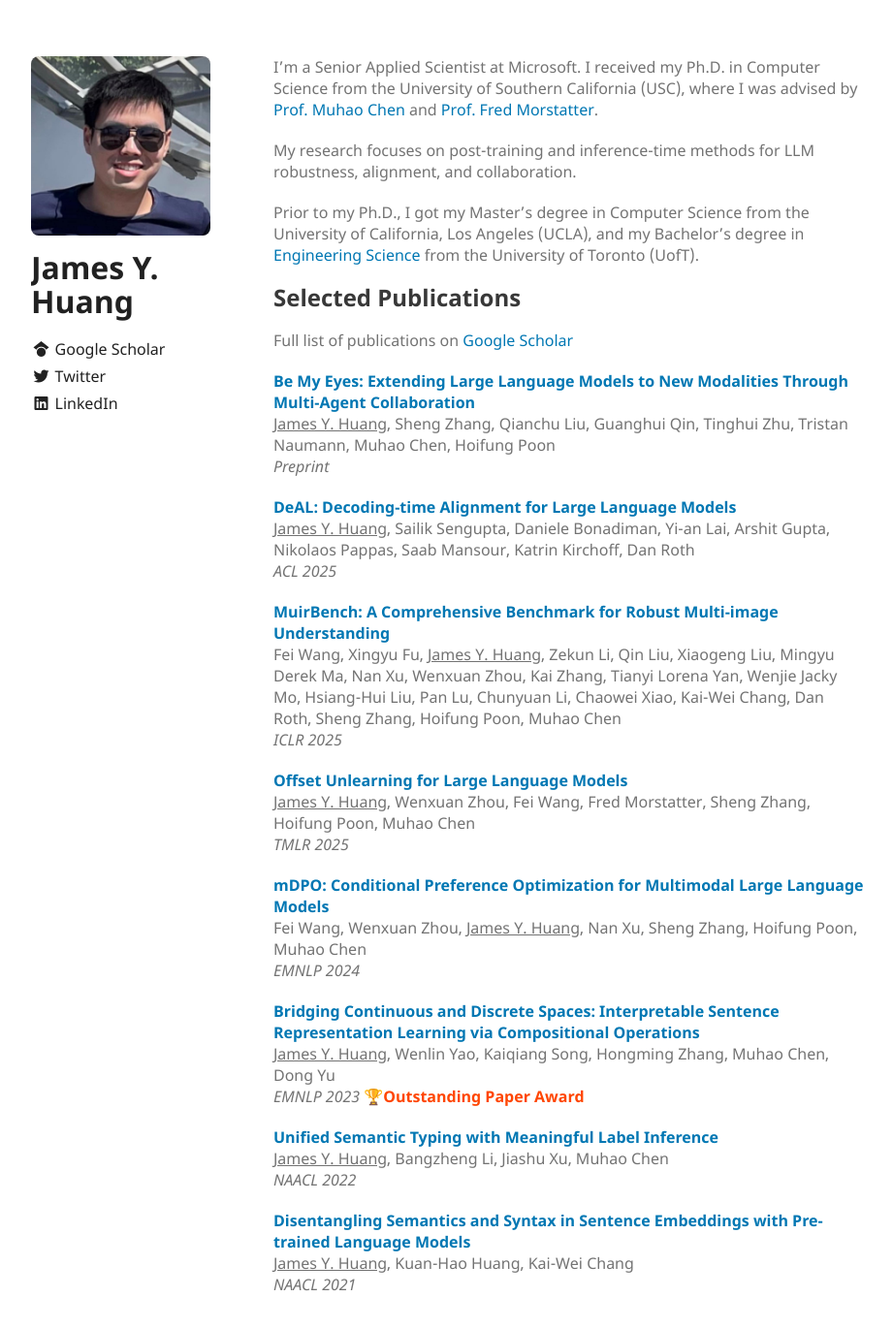
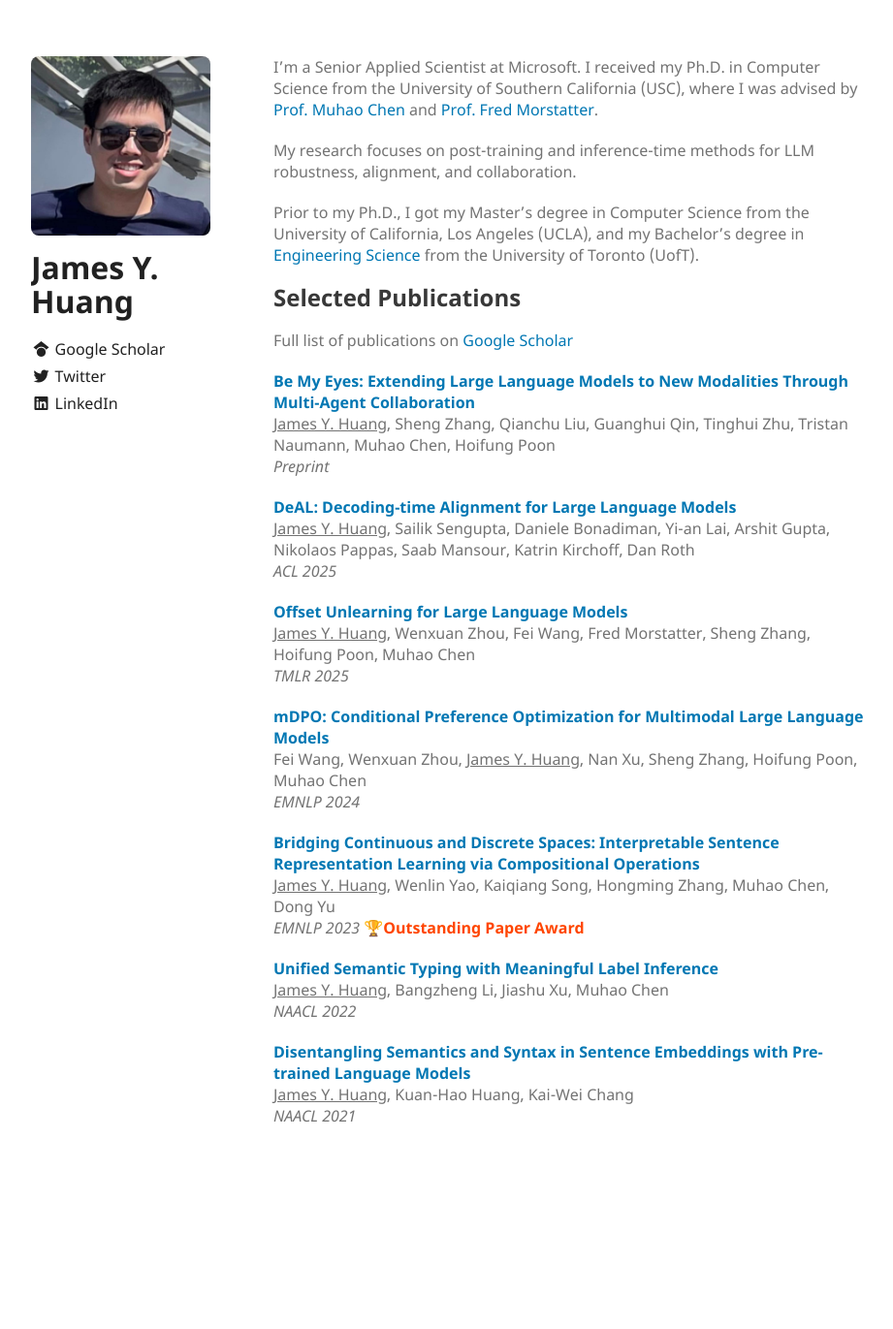
Before and after one commit to jyhuang36/jyhuang36.github.io, a Jekyll site: the page built from index.md, in a window 1280 px wide and 1386 px high. Shown: the top 1371 px of the window at 97% size, without its empty margins (178-1099 px from the left). Built offline with Jekyll 4.4.1, drawn with Linux system fonts in a browser that asks for light colours; the repository's description, which GitHub fills in, is left out.

Commit message:
update pub

```diff
--- a/index.md
+++ b/index.md
@@ -25,11 +25,6 @@ Full list of publications on [Google Scholar](https://scholar.google.com/citatio
 *ACL 2025*
 
 
-**[MuirBench: A Comprehensive Benchmark for Robust Multi-image Understanding](https://arxiv.org/pdf/2406.09411)** \\
-Fei Wang, Xingyu Fu, <u>James Y. Huang</u>, Zekun Li, Qin Liu, Xiaogeng Liu, Mingyu Derek Ma, Nan Xu, Wenxuan Zhou, Kai Zhang, Tianyi Lorena Yan, Wenjie Jacky Mo, Hsiang-Hui Liu, Pan Lu, Chunyuan Li, Chaowei Xiao, Kai-Wei Chang, Dan Roth, Sheng Zhang, Hoifung Poon, Muhao Chen \\
-*ICLR 2025*
-
-
 **[Offset Unlearning for Large Language Models](https://arxiv.org/pdf/2404.11045)** \\
 <u>James Y. Huang</u>, Wenxuan Zhou, Fei Wang, Fred Morstatter, Sheng Zhang, Hoifung Poon, Muhao Chen \\
 *TMLR 2025*
```
